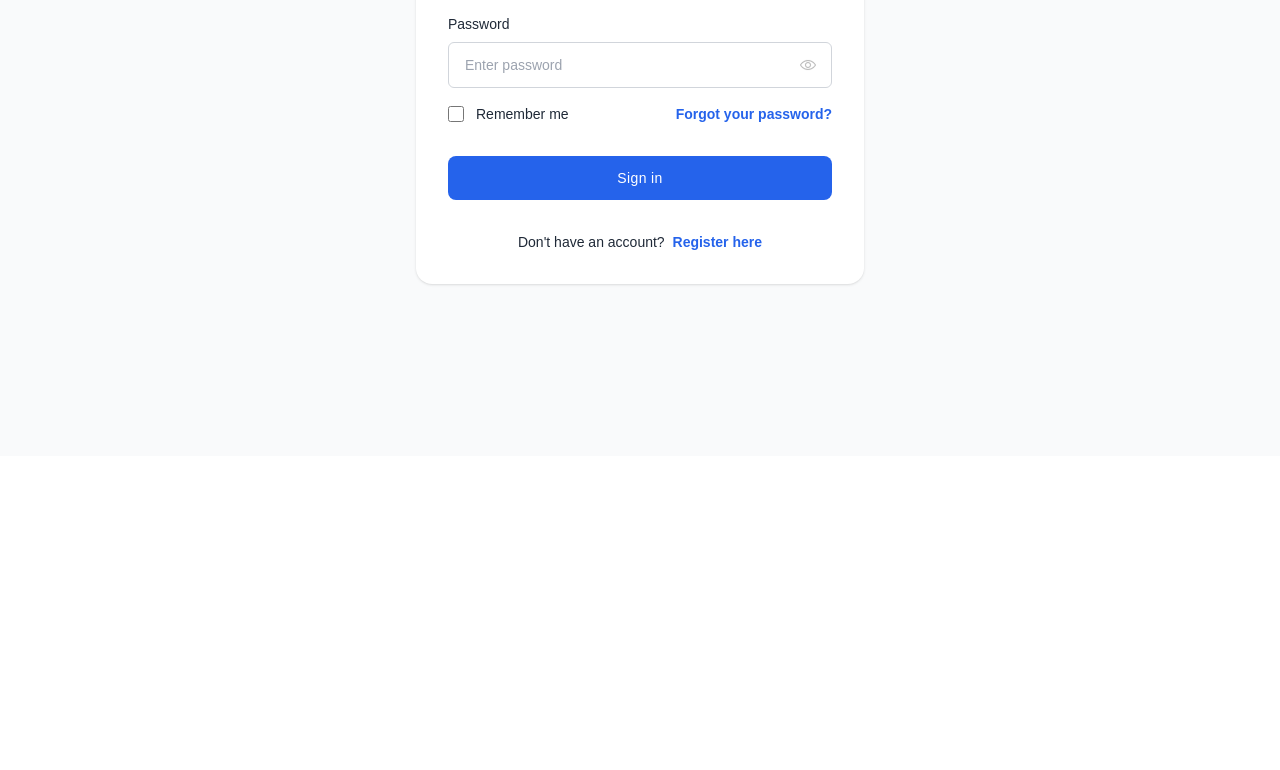
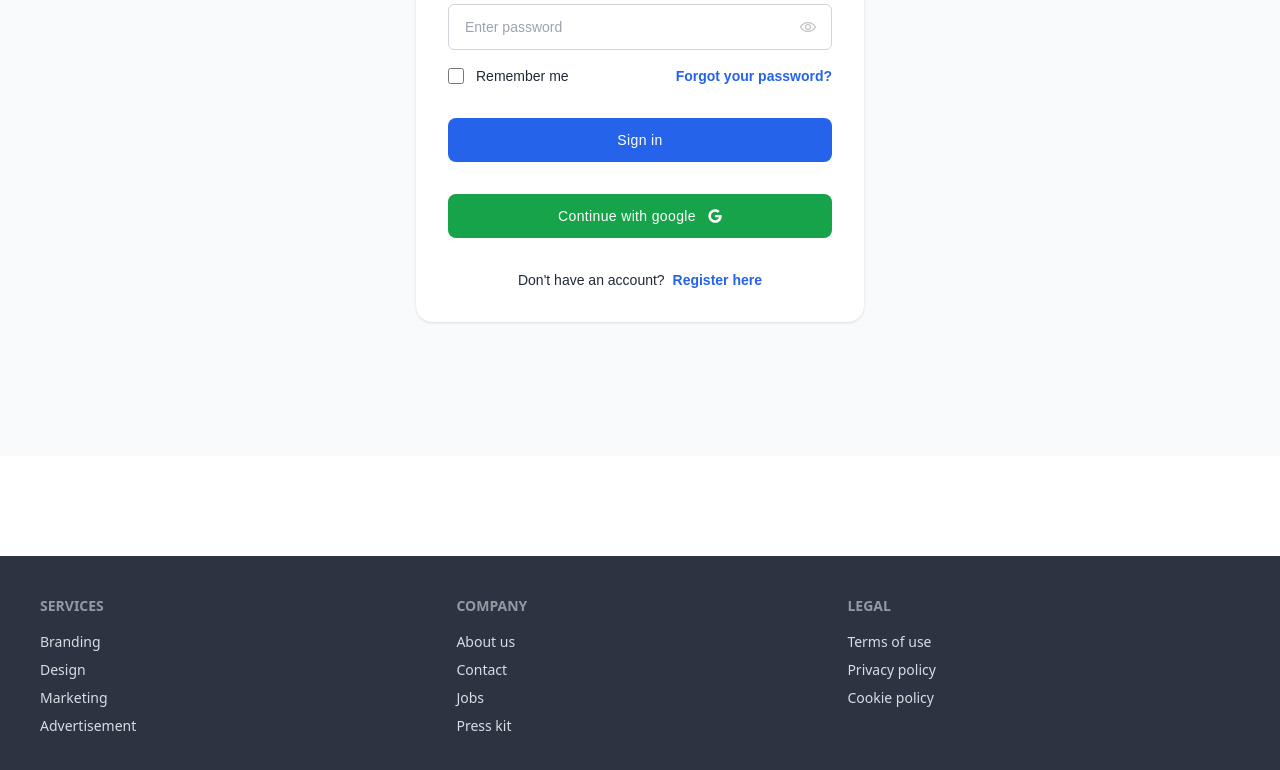
Before and after one commit to asif12018/metro-mart-client, a React (Vite) app: page /login in a window 1280 px wide. Shown: the part 412-1182 px from the top of the page. Before the commit the page ends 868 px from the top, so only its background shows below. Built offline with nearby package versions, Linux system fonts and the light colour scheme; no server answers.

Commit message:
new section added

```diff
--- a/package.json
+++ b/package.json
@@ -18,6 +18,8 @@
     "react": "^18.3.1",
     "react-dom": "^18.3.1",
     "react-hook-form": "^7.52.2",
+    "react-icons": "^5.3.0",
+    "react-loader-spinner": "^6.1.6",
     "react-router-dom": "^6.26.1",
     "sort-by": "^1.2.0",
     "sweetalert2": "^11.12.4"
--- a/src/App.jsx
+++ b/src/App.jsx
@@ -2,6 +2,7 @@ import { useState } from 'react'
 import './App.css'
 import Navbar from './components/Navbar/Navbar'
 import { Outlet } from 'react-router-dom'
+import Footer from './components/Footer/Footer'
 
 function App() {
 
@@ -9,6 +10,7 @@ function App() {
     <div className="container mx-auto">
       <Navbar></Navbar>
       <Outlet></Outlet>
+      <Footer></Footer>
     </div>
   )
 }
--- a/src/Pages/Home/Home.jsx
+++ b/src/Pages/Home/Home.jsx
@@ -1,4 +1,5 @@
 
+import CardOverView from '../../components/CardOverView/CardOverView';
 import Banner from './../../components/Banner/Banner';
 
 
@@ -6,6 +7,7 @@ const Home = () => {
     return (
         <div>
             <Banner></Banner>
+            <CardOverView></CardOverView>
         </div>
     );
 };
--- a/src/Pages/Login/Login.jsx
+++ b/src/Pages/Login/Login.jsx
@@ -2,10 +2,14 @@ import { useContext } from "react";
 import { useForm } from "react-hook-form";
 import { AuthContext } from './../../provider/AuthProvider';
 import Swal from "sweetalert2";
+import { FaGoogle } from "react-icons/fa";
+import { useNavigate } from "react-router-dom";
+import { Audio, Hourglass } from 'react-loader-spinner';
 
 const Login = () => {
   const {setUser, userSignIn, googleSignIn} = useContext(AuthContext)
   const { register, handleSubmit, watch, formState: { errors } } = useForm();
+  const navigate = useNavigate();
   const onSubmit = data => {
     userSignIn(data.email, data.password)
     .then((userCredential) => {
@@ -20,6 +24,9 @@ const Login = () => {
         showConfirmButton: false,
         timer: 1500
       });
+      setTimeout(()=>{
+        navigate('/')
+      },[2000])
       // ...
     })
     .catch((error) => {
@@ -27,6 +34,36 @@ const Login = () => {
       const errorMessage = error.message;
     });
   };
+
+    //google signin
+    const handleGoogleSignIn = () =>{
+      googleSignIn()
+      .then((result) => {
+        // This gives you a Google Access Token. You can use it to access the Google API.
+
+        const user = result.user;
+        console.log(user);
+        setUser(user);
+        Swal.fire({
+          position: "middle-middle",
+          icon: "success",
+          title: "register success",
+          showConfirmButton: false,
+          timer: 1500
+        });
+        setTimeout(()=>{
+          navigate('/')
+        },[2000])
+        // IdP data available using getAdditionalUserInfo(result)
+        // ...
+      }).catch((error) => {
+        // Handle Errors here.
+        const errorCode = error.code;
+        const errorMessage = error.message;
+        console.log(errorMessage);
+        // ...
+      });
+    }
     return (
         <div className="bg-gray-50 font-[sans-serif]">
         <div className="min-h-screen flex flex-col items-center justify-center py-6 px-4">
@@ -82,6 +119,12 @@ const Login = () => {
                     Sign in
                   </button>
                 </div>
+
+                <div className="!mt-8">
+                  <button onClick={handleGoogleSignIn}  className="w-full py-3 px-4 text-sm tracking-wide rounded-lg text-white bg-green-600 hover:bg-green-700 focus:outline-none">
+                     <span className="flex justify-center items-center gap-3"> Continue with google <FaGoogle /></span>
+                  </button>
+                </div>
                 <p className="text-gray-800 text-sm !mt-8 text-center">Don't have an account? <a href="javascript:void(0);" class="text-blue-600 hover:underline ml-1 whitespace-nowrap font-semibold">Register here</a></p>
               </form>
             </div>
--- a/src/Pages/Products/Products.jsx
+++ b/src/Pages/Products/Products.jsx
@@ -3,7 +3,7 @@ import Hero from "../../components/Hero/Hero";
 import { useQuery } from "@tanstack/react-query";
 import axios from "axios";
 import ProductsContainer from "../../components/ProductsContainer/ProductsContainer";
-
+import { Audio, Hourglass } from 'react-loader-spinner';
 const Products = () => {
     const [products, setProducts] = useState([]);
     const [itemsParPage, setItemsPerPage] = useState(10);
@@ -109,7 +109,17 @@ const Products = () => {
     }, [totalCount.count]);
 
     if (isLoading || isFilterNameLoading) {
-        return <div>Loading...</div>;
+        return <div className="h-screen w-screen flex justify-center items-center">
+            <Hourglass
+        visible={true}
+        height="80"
+        width="80"
+        ariaLabel="hourglass-loading"
+        wrapperStyle={{}}
+        wrapperClass=""
+        colors={['#306cce', '#72a1ed']}
+        />
+        </div>;
     }
 
 
--- a/src/Pages/Register/Register.jsx
+++ b/src/Pages/Register/Register.jsx
@@ -2,10 +2,14 @@ import { useContext } from "react";
 import { useForm } from "react-hook-form";
 import { AuthContext } from './../../provider/AuthProvider';
 import Swal from "sweetalert2";
+import { FaGoogle } from "react-icons/fa";
+import { useNavigate } from "react-router-dom";
+import { Audio, Hourglass } from 'react-loader-spinner';
 
 const Register = () => {
   const {setUser, userSignIn, googleSignIn, user, userCreate} = useContext(AuthContext)
   const { register, handleSubmit, watch, formState: { errors } } = useForm();
+  const navigate = useNavigate();
   const onSubmit = data => {
     console.log(data)
     userCreate(data.email, data.password)
@@ -30,6 +34,36 @@ const Register = () => {
       // ..
     });
   };
+
+  //google signin
+  const handleGoogleSignIn = () =>{
+    googleSignIn()
+    .then((result) => {
+      // This gives you a Google Access Token. You can use it to access the Google API.
+
+      const user = result.user;
+      console.log(user);
+      setUser(user);
+      Swal.fire({
+        position: "middle-middle",
+        icon: "success",
+        title: "register success",
+        showConfirmButton: false,
+        timer: 1500
+      });
+      setTimeout(()=>{
+        navigate('/')
+      },[2000])
+      // IdP data available using getAdditionalUserInfo(result)
+      // ...
+    }).catch((error) => {
+      // Handle Errors here.
+      const errorCode = error.code;
+      const errorMessage = error.message;
+      console.log(errorMessage);
+      // ...
+    });
+  }
     return (
         <div className="bg-gray-50 font-[sans-serif]">
         <div className="min-h-screen flex flex-col items-center justify-center py-6 px-4">
@@ -82,7 +116,12 @@ const Register = () => {
 
                 <div className="!mt-8">
                   <button type="submit" className="w-full py-3 px-4 text-sm tracking-wide rounded-lg text-white bg-blue-600 hover:bg-blue-700 focus:outline-none">
-                    Sign in
+                    Register
+                  </button>
+                </div>
+                <div className="!mt-8">
+                  <button onClick={handleGoogleSignIn}  className="w-full py-3 px-4 text-sm tracking-wide rounded-lg text-white bg-green-600 hover:bg-green-700 focus:outline-none">
+                     <span className="flex justify-center items-center gap-3"> Continue with google <FaGoogle /></span>
                   </button>
                 </div>
                 <p className="text-gray-800 text-sm !mt-8 text-center">Don't have an account? <a href="javascript:void(0);" class="text-blue-600 hover:underline ml-1 whitespace-nowrap font-semibold">Register here</a></p>
--- /dev/null
+++ b/src/components/CardOverView/CardOverView.jsx
@@ -0,0 +1,34 @@
+import { useQuery } from "@tanstack/react-query";
+import axios from "axios";
+import ProductsContainer from "../ProductsContainer/ProductsContainer";
+import { Link } from "react-router-dom";
+
+
+const CardOverView = () => {
+    const {data:product, isLoading, refetch} = useQuery({
+        queryKey:['product'],
+        queryFn: async() =>{
+            const res = await axios.get('http://localhost:5000/filterOption')
+            return res.data
+        }
+    })
+
+    if(isLoading){
+        return <div>loading.......</div>
+    }
+    console.log(product)
+    return (
+        <div>
+            <div className="grid grid-cols-1 md:grid-cols-3 lg:grid-cols-4 gap-3 mt-[100px]">
+                {product?.slice(0,4).map(product => (
+                    <ProductsContainer product={product} key={product.id} />
+                ))}
+            </div>
+            <div className="flex justify-center items-center my-8">
+            <Link to={'/products'} className="btn btn-wide">See All</Link>
+            </div>
+        </div>
+    );
+};
+
+export default CardOverView;
--- /dev/null
+++ b/src/components/Footer/Footer.jsx
@@ -0,0 +1,30 @@
+
+
+const Footer = () => {
+    return (
+        <footer className="footer bg-neutral text-neutral-content p-10 mt-[100px]">
+  <nav>
+    <h6 className="footer-title">Services</h6>
+    <a className="link link-hover">Branding</a>
+    <a className="link link-hover">Design</a>
+    <a className="link link-hover">Marketing</a>
+    <a className="link link-hover">Advertisement</a>
+  </nav>
+  <nav>
+    <h6 className="footer-title">Company</h6>
+    <a className="link link-hover">About us</a>
+    <a className="link link-hover">Contact</a>
+    <a className="link link-hover">Jobs</a>
+    <a className="link link-hover">Press kit</a>
+  </nav>
+  <nav>
+    <h6 className="footer-title">Legal</h6>
+    <a className="link link-hover">Terms of use</a>
+    <a className="link link-hover">Privacy policy</a>
+    <a className="link link-hover">Cookie policy</a>
+  </nav>
+</footer>
+    );
+};
+
+export default Footer;
--- a/src/main.jsx
+++ b/src/main.jsx
@@ -20,6 +20,7 @@ import {
   QueryClient,
   QueryClientProvider,
 } from '@tanstack/react-query'
+import PrivateRoute from './routes/PrivateRoute';
 const queryClient = new QueryClient()
 
 
@@ -42,7 +43,7 @@ const router = createBrowserRouter([
       },
       {
         path:'/products',
-        element:<Products></Products>
+        element:<PrivateRoute><Products></Products></PrivateRoute>
       }
     ]
   },
--- /dev/null
+++ b/src/routes/PrivateRoute.jsx
@@ -0,0 +1,29 @@
+import { useContext } from "react";
+import { AuthContext } from "../provider/AuthProvider";
+import { Audio, Hourglass } from 'react-loader-spinner';
+import { Navigate } from "react-router-dom";
+
+const PrivateRoute = ({children}) => {
+    //data from context api
+    const {user, loading} = useContext(AuthContext);
+    if(loading){
+        return <Hourglass
+        visible={true}
+        height="80"
+        width="80"
+        ariaLabel="hourglass-loading"
+        wrapperStyle={{}}
+        wrapperClass=""
+        colors={['#306cce', '#72a1ed']}
+        />
+    }
+
+    if(user){
+        return children
+    }
+    return (
+       <><Navigate to={'/login'}></Navigate></>
+    );
+};
+
+export default PrivateRoute;
```
Also changed, not shown: 1 other file (tests, documents, lock files or other folders).
